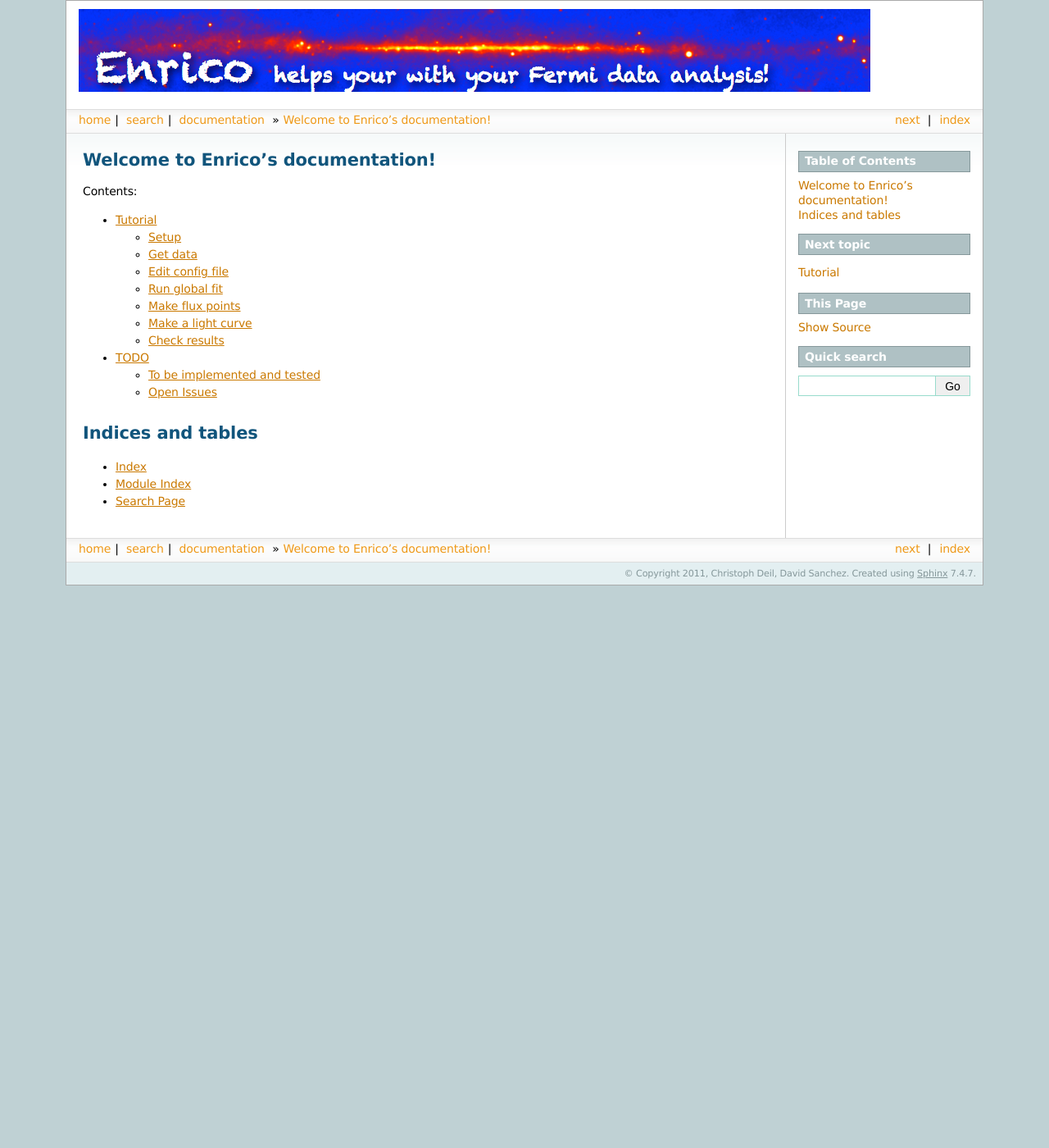
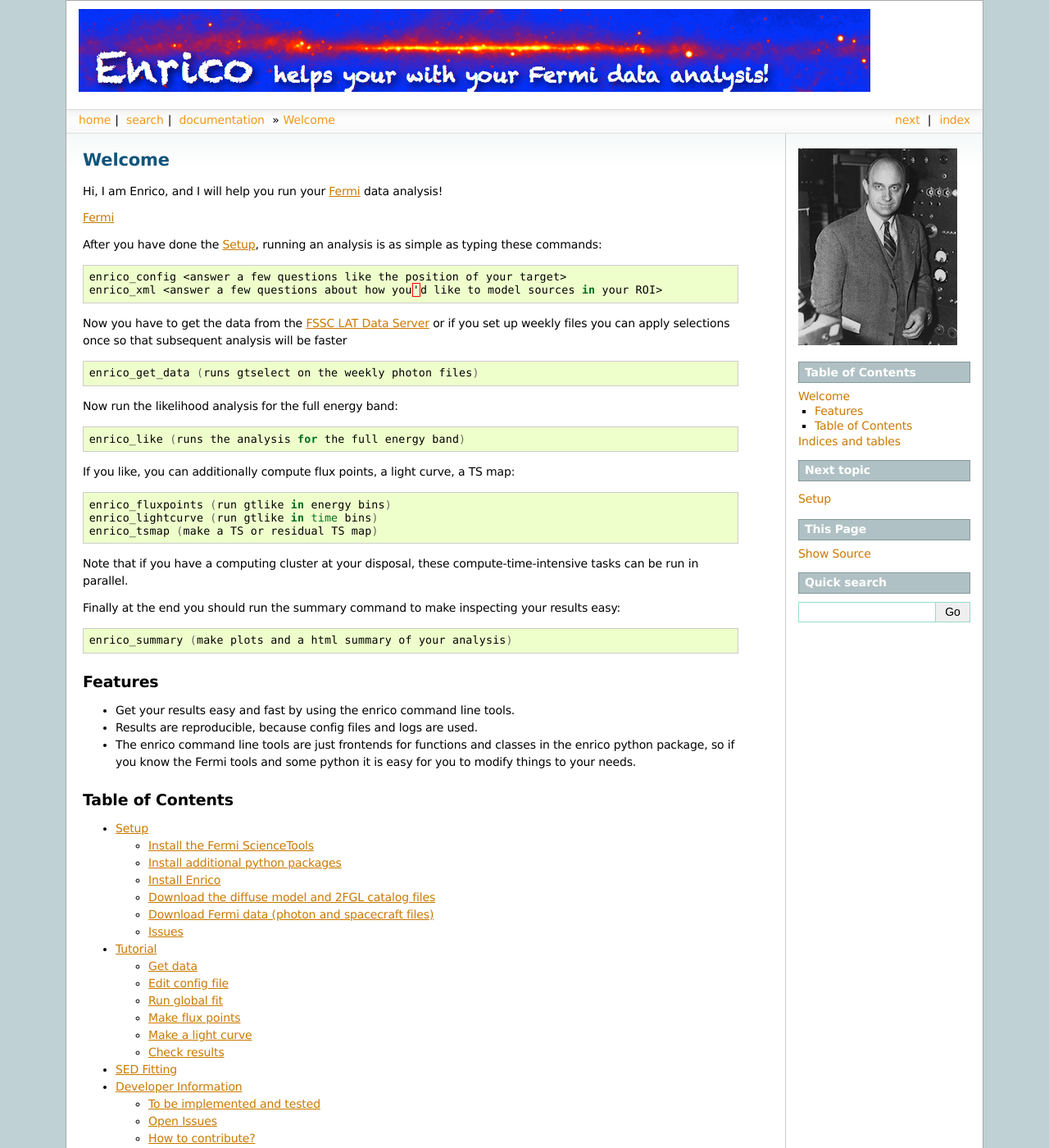
Before and after one commit to gammapy/enrico, a Sphinx documentation site: the page built from doc/source/index.rst, in a window 1280 px wide and 1400 px high. Shown: the whole window at 82% size. Built offline with Sphinx 7.4.7, drawn with Linux system fonts in a browser that asks for light colours.

Commit message:
Wrote a lot of documentation

```diff
--- a/doc/source/conf.py
+++ b/doc/source/conf.py
@@ -110,7 +110,7 @@ html_theme = 'sphinxdoc'
 
 # The name of an image file (relative to this directory) to place at the top
 # of the sidebar.
-#html_logo = None
+html_logo = '_static/enrico.png'
 
 # The name of an image file (within the static path) to use as favicon of the
 # docs.  This file should be a Windows icon file (.ico) being 16x16 or 32x32
--- a/doc/source/todo.rst
+++ b/doc/source/developer.rst
@@ -1,8 +1,16 @@
-TODO
-====
+.. _developer:
+
+Developer Information
+=====================
+
+Any improvements to Enrico are welcome!
+
+Please report bugs and contribute features using github.
 
 To be implemented and tested
 ----------------------------
+
+Here is a list of things that need to be done.
 
 * Access 2FGL and plot lightcurve / spectra with
   flux points / upper limits / butterflies
@@ -21,6 +29,8 @@ To be implemented and tested
 * Simultaneous Fermi - HESS spectral fit
 * Write documentation -> tutorial
 * Move repo to github and put sphinx docu there
+* Model the 12 ExtendedSources (extension 4 in the catalog) correctly.
+* Include methods to fit Gaussian sources (i.e. make and use FITS template)
 
 Open Issues
 -----------
@@ -30,3 +40,8 @@ Open Issues
   Maybe use this solution instead, which has the advantage
   that the package doesn't have to be installed?
   http://www.no-ack.org/2010/09/including-data-files-into-python.html
+
+How to contribute?
+------------------
+
+TODO: give reference to work with git and github flow
--- a/doc/source/index.rst
+++ b/doc/source/index.rst
@@ -1,13 +1,81 @@
-Welcome to Enrico's documentation!
-==================================
+Welcome
+=======
 
-Contents:
+..
+   I could not make this image apprear besides the welcome text,
+   so I included it as html_logo in conf.py for now.
+   .. |enrico| image:: _static/Enrico.jpg
+      :width: 200
+      :align: bottom
+
+Hi, I am Enrico, and I will help you run your
+`Fermi <http://fermi.gsfc.nasa.gov/>`_ data analysis!
+
+`Fermi <http://fermi.gsfc.nasa.gov/>`_
+
+After you have done the :ref:`setup`, running an analysis is as simple as
+typing these commands:
+
+.. code-block:: bash
+
+   enrico_config <answer a few questions like the position of your target>
+   enrico_xml <answer a few questions about how you'd like to model sources in your ROI>
+
+Now you have to get the data from the
+`FSSC LAT Data Server <http://fermi.gsfc.nasa.gov/cgi-bin/ssc/LAT/LATDataQuery.cgi>`_
+or if you set up weekly files you can apply selections once so that subsequent analysis will be faster
+
+.. code-block:: bash
+
+   enrico_get_data (runs gtselect on the weekly photon files)
+
+Now run the likelihood analysis for the full energy band:
+
+.. code-block:: bash
+
+   enrico_like (runs the analysis for the full energy band)
+
+If you like, you can additionally compute flux points, a light curve,
+a TS map:
+
+.. code-block:: bash
+
+   enrico_fluxpoints (run gtlike in energy bins)
+   enrico_lightcurve (run gtlike in time bins)
+   enrico_tsmap (make a TS or residual TS map)
+
+Note that if you have a computing cluster at your disposal, these
+compute-time-intensive tasks can be run in parallel.
+
+Finally at the end you should run the summary command to make
+inspecting your results easy:
+
+.. code-block:: bash
+
+   enrico_summary (make plots and a html summary of your analysis)
+
+Features
+--------
+
+* Get your results easy and fast by using the enrico command line tools.
+* Results are reproducible, because config files and logs are used.
+* The enrico command line tools are just frontends for functions and
+  classes in the enrico python package, so if you know the Fermi tools
+  and some python it is easy for you to modify things to your needs.
+
+Table of Contents
+-----------------
 
 .. toctree::
    :maxdepth: 2
 
+   setup
    tutorial
-   todo
+   sed_fit
+   developer
+
+.. code-block:: python
+
 
 Indices and tables
 ==================
--- /dev/null
+++ b/doc/source/setup.rst
@@ -0,0 +1,255 @@
+.. _setup:
+
+Setup
+=====
+
+The most difficult tasks is how to set up your analysis
+environment correctly. Once that's done running the
+analysis will be simple, because Enrico will help you.
+
+You need to:
+
+* Install the Fermi ScienceTools
+* Install additional python packages
+* Install Enrico
+* Download the diffuse model and 2FGL catalog files
+* Download Fermi data (photon and spacecraft files)
+
+Here we give some instructions on how to do these steps,
+but to be honest, if you don't know how to install python
+packages (e.g. know what PYTHONPATH, setup.py and pip are),
+you might fail and will have to ask someone at your institute for help.
+
+Install the Fermi ScienceTools
+------------------------------
+
+Download and install the Fermi Science Tools as described
+`here <http://fermi.gsfc.nasa.gov/ssc/data/analysis/software/>`__.
+
+Then do this to set up your shell (we are assuming `bash` throughout) for Fermi analysis:
+
+.. code-block:: bash
+
+   export FERMI_DIR = <...>
+   source $FERMI_DIR/bin/init_fermi.sh
+
+Check that you have access to the Fermi command line tools and python packages:
+
+.. code-block:: bash
+
+   gtirfs
+   python
+   >>> import UnbinnedAnalysis
+
+Install additional python packages
+----------------------------------
+
+.. note::
+   You don't have to install all of the following packages,
+   but if you do you'll have a much nicer and more powerful
+   python environment.
+
+   configobj is used throughout and you really need it,
+   other packages are only used in some parts (e.g. uncertainties
+   to compute the spectrum butterfly or minuit for multiwavelength
+   spectral fitting) and you can use the rest of Enrico without it.
+
+   You'll get an `ImportError` with the name of the missing package
+   once you try to use part of the code that relies on that package.
+
+First of all you should install `distribute <http://packages.python.org/distribute/>`__
+and `pip <http://www.pip-installer.org>`__ as discribed
+`here <http://www.pip-installer.org/en/latest/installing.html>`__, because
+pip makes it easy to install additional packages:
+
+.. code-block:: bash
+
+   curl -O http://python-distribute.org/distribute_setup.py
+   python distribute_setup.py
+   curl -O https://raw.github.com/pypa/pip/master/contrib/get-pip.py
+   python get-pip.py
+   which pip (should be located in the Fermi software)
+   pip (should print a help message)
+
+Next install `ipython <http://ipython.org/>`__, which is a much nicer interactive
+python shell than the default python shell and
+`configobj <http://www.voidspace.org.uk/python/configobj.html>`__,
+which is a more powerful config file reader and is user
+by Enrico instead of the `ConfigParser <http://docs.python.org/library/configparser.html>`_
+from the python standard library. `nose <http://readthedocs.org/docs/nose/en/latest/>__
+is a python test runner, used e.g. by `numpy.test()`. `Sphinx <http://sphinx.pocoo.org/>`__
+is the python documentation generator and we also use it for this project:
+
+.. code-block:: bash
+
+   pip install ipython
+   pip install configobj
+   pip install nose
+   pip install sphinx
+
+Now update to a recent `Numpy and Scipy <http://www.scipy.org/>`__. The Fermi tools
+ship with a very old Numpy (version 1.4.1) and no Scipy (even though
+scipy is used e.g. in `IntegralUpperLimits.py`.
+
+.. code-block:: bash
+
+   pip install numpy
+   pip install scipy
+
+.. note::
+   Numpy and Scipy have many C and Fortran extensions and compiling
+   those can fail. In that case you have to download the packages
+   and build them yourself, adjusting some build options to your system.
+
+   .. code-block:: bash
+
+      git clone https://github.com/numpy/numpy/
+      cd numpy
+      python setup.py build <options for your system here>
+
+Finally install some nice and useful python packages:
+
+* `Kapteyn <http://www.astro.rug.nl/software/kapteyn-beta/>`__
+  is great for working with coordinates and plotting images,
+* `ATpy <http://atpy.github.com/>`__
+  has a nicer API for working with tables than pyfits
+* `uncertainties <http://packages.python.org/uncertainties/>`__
+  makes error propagation dead simple.
+
+
+.. code-block:: bash
+
+   pip install http://www.astro.rug.nl/software/kapteyn-beta/kapteyn-2.1.1b9.tar.gz
+   pip install atpy
+   pip install uncertainties
+
+Install Enrico
+--------------
+
+Get the enrico package and build the documentation if you like:
+
+.. code-block:: bash
+
+   git clone ~deil/git/enrico
+   cd doc
+   make html
+   firefox build/html/index.html
+
+Make sure your PATH contains the enrico command line tools (in the scripts directory)
+and PYTHONPATH contain the enrico python package:
+
+.. code-block:: bash
+
+   export PYTHONPATH=$PYTHONPATH:<...>
+   export PATH=$PATH:<...>
+
+If you like, you can also install Enrico into your `site-packages`:
+
+.. code-block:: bash
+
+   cd enrico
+   python setup.py install --user
+   (or however you install python packages on your system)
+
+Run the following command to check the status of your analysis environment:
+
+.. code-block:: bash
+
+   enrico_setup --check
+
+Download the diffuse model and 2FGL catalog files
+-------------------------------------------------
+
+Enrico uses the following environment variables to find
+the catalog and diffuse model files
+
+.. code-block:: bash
+
+   FERMI_CATALOG_DIR
+   FERMI_DIFFUSE_DIR
+
+After setting these you can run this command to download any missing files from the
+You can use the `enrico_check` tool to check that you have all
+you need and to download missing files from the
+`FSSC <http://fermi.gsfc.nasa.gov/ssc/>`__:
+
+.. code-block:: bash
+
+   enrico_setup --download
+
+Download Fermi data (photon and spacecraft files)
+-------------------------------------------------
+
+There are two options. If you are only analyzing one ore two
+targets, you can download the data for these targets specifically
+from the `FSSC dat server <http://fermi.gsfc.nasa.gov/cgi-bin/ssc/LAT/LATDataQuery.cgi>`__.
+
+If you are doing many analyses or survey work, you should download
+the complete data set, i.e. one global spacecraft file and
+weekly photon files from the `FSSC FTP server <ftp://legacy.gsfc.nasa.gov/fermi/data/>`__.
+
+Actually Enrico will help you working with the weekly files.
+Just set the following environment variable to
+wherever you'd like the spacecraft file and weekly photon files to be:
+
+.. code-block:: bash
+
+   FERMI_DATA = <somewhere with ~20 GB storage space>
+
+and then run
+
+.. code-block:: bash
+
+   enrico_setup --update_weekly
+
+This will run wget to update only the weekly files that are necessary and download a
+spacecraft file for the whole mission (~ 500 MB). There is no documented method
+to combine weekly spacecraft files.
+
+Obviously you should share one software and data installation per institute and
+not hit the FSSC servers without need.
+
+Issues
+------
+
+* Building from source doesn't work on the MPIK cluster or on my Mac.
+
+* On my Mac importing pyIrfLoader fails if pyLikelihood hasn't been
+  imported first. So if you ever see that error, look at the
+  traceback where it happens and replace
+
+.. code-block:: python
+
+   >>> import pyIrfLoader
+
+   with
+
+.. code-block:: python
+
+   >>> import pyLikelihood
+   >>> import pyIrfLoader
+
+* On the MPIK cluster we have SUSE Linux, which is not officially supported by Fermi.
+  Nevertheless is is possible to use the binary, but there are a few shared libs for python missing,
+  which I soft-linked to the system (64 bit) versions:
+
+.. code-block: bash
+
+   deil@lfs1:/lfs/l1/hess/users/deil/bin/HESSSurveyBin/fermi/latest/x86_64-unknown-linux-gnu-libc2.5/lib/python2.6/lib-dynload> pwd
+   /lfs/l1/hess/users/deil/bin/HESSSurveyBin/fermi/latest/x86_64-unknown-linux-gnu-libc2.5/lib/python2.6/lib-dynload
+   lrwxrwxrwx 1 deil hfm   40 Sep 12 02:23 _md5.so -> /usr/lib64/python2.6/lib-dynload/_md5.so
+   lrwxrwxrwx 1 deil hfm   40 Sep 12 02:24 _sha.so -> /usr/lib64/python2.6/lib-dynload/_sha.so
+   lrwxrwxrwx 1 deil hfm   43 Sep 12 02:24 _sha256.so -> /usr/lib64/python2.6/lib-dynload/_sha256.so
+   lrwxrwxrwx 1 deil hfm   43 Sep 12 02:24 _sha512.so -> /usr/lib64/python2.6/lib-dynload/_sha512.so
+
+To build numpy more the Fermi readline away, then
+
+.. code-block: bash
+   python setup.py build --fcompiler=gnu95
+
+* I did not manage to install ipython, because it uses sqlite3, which is also missing from the
+  Fermi binary installation, and the system _sqlite.so is also incompatible because it uses another unicode encoding.
+
+.. code-block:: bash
+
+  ImportError: /lfs/l1/hess/users/deil/bin/HESSSurveyBin/fermi/latest/x86_64-unknown-linux-gnu-libc2.5/lib/python2.6/lib-dynload/_sqlite3.so: undefined symbol: PyUnicodeUCS4_DecodeUTF8
```
Also changed, not shown: doc/source/sed_fit.rst (added, +11 -0 lines), doc/source/tutorial.rst (+17 -2 lines), doc/source/_static/Enrico.jpg (deleted), doc/source/_static/enrico.png (added).
